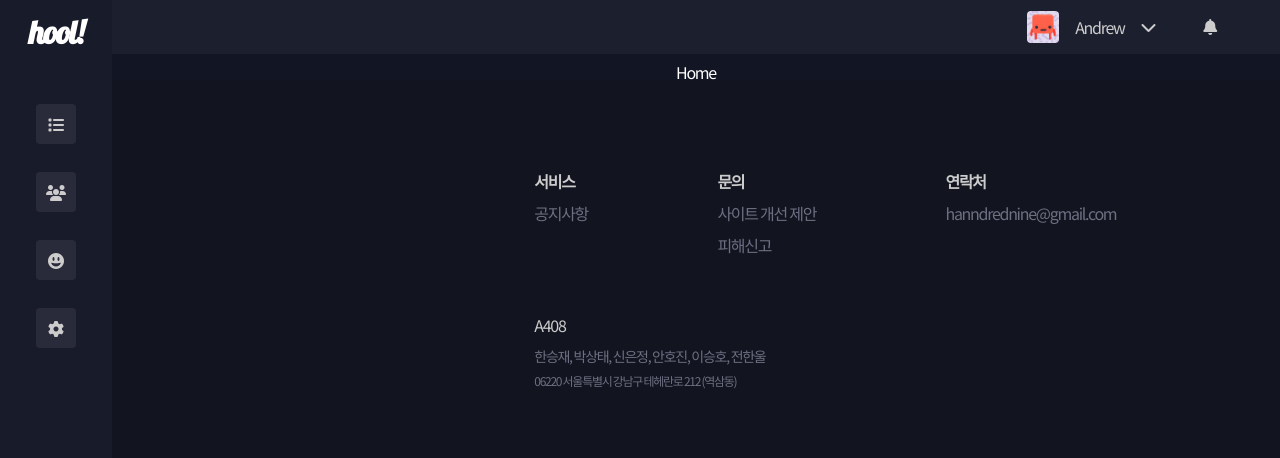
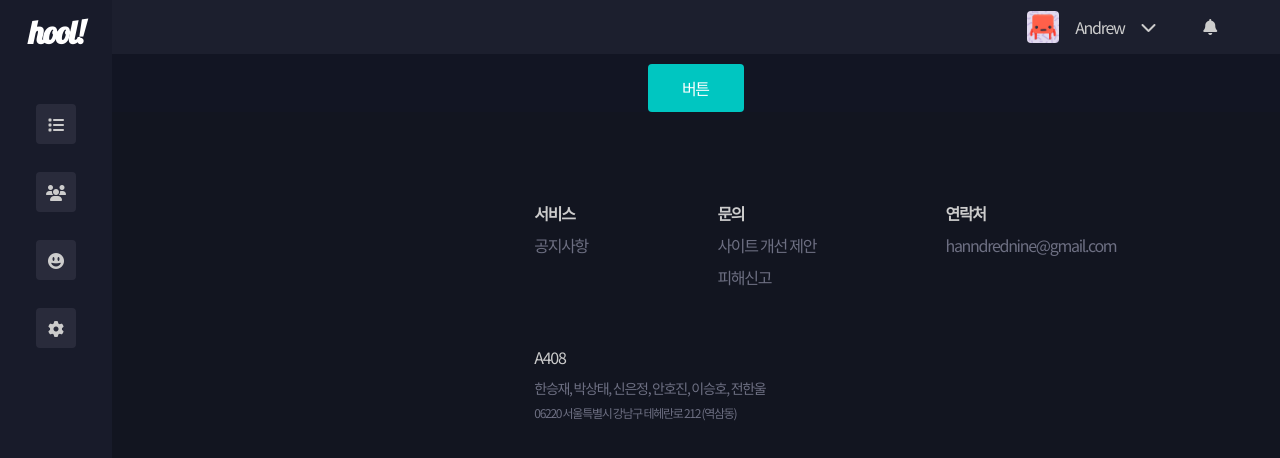
Before and after one commit to heptris/hool, a React (Vite) app in the folder frontend/: page / in a window 1280 px wide. Shown: the top 458 px of the page. Built offline with nearby package versions, Linux system fonts and the light colour scheme.

Commit message:
:truck: [RENAME] Page 이름 View -> Page

```diff
--- a/frontend/src/App.tsx
+++ b/frontend/src/App.tsx
@@ -1,13 +1,14 @@
 import { Layout } from "components/layouts/Layout";
 import { Routes, Route } from "react-router-dom";
-import { HomeView, ProfileView } from "pages";
+import { HomePage, MarketPage, ProfilePage } from "pages";
 
 function App() {
   return (
     <Layout>
       <Routes>
-        <Route path="/" element={<HomeView />} />
-        <Route path="/profile" element={<ProfileView />} />
+        <Route path="/" element={<HomePage />} />
+        <Route path="/profile" element={<ProfilePage />} />
+        <Route path="/market" element={<MarketPage />} />
       </Routes>
     </Layout>
   );
--- /dev/null
+++ b/frontend/src/pages/HomePage.tsx
@@ -0,0 +1,14 @@
+import Button from "components/commons/Button";
+import { Link } from "react-router-dom";
+
+const HomePage = () => {
+  return (
+    <>
+      <Link to={"/profile"}>
+        <Button height={3} width={6} />
+      </Link>
+    </>
+  );
+};
+
+export default HomePage;
--- a/frontend/src/pages/HomeView.tsx
+++ /dev/null
@@ -1,5 +0,0 @@
-const Home = () => {
-  return <div>Home</div>;
-};
-
-export default Home;
--- a/frontend/src/pages/index.ts
+++ b/frontend/src/pages/index.ts
@@ -1,2 +1,3 @@
-export {default as HomeView} from './HomeView'
-export {default as ProfileView} from './ProfileView'
+export { default as HomePage } from "./HomePage";
+export { default as ProfilePage } from "./ProfilePage";
+export { default as MarketPage } from "./MarketPage";
```
Also changed, not shown: frontend/src/pages/MarketPage.tsx (renamed from frontend/src/components/market/MarketView.tsx, +4 -4 lines), frontend/src/pages/ProfilePage.tsx (renamed from frontend/src/pages/ProfileView.tsx, +2 -5 lines).
